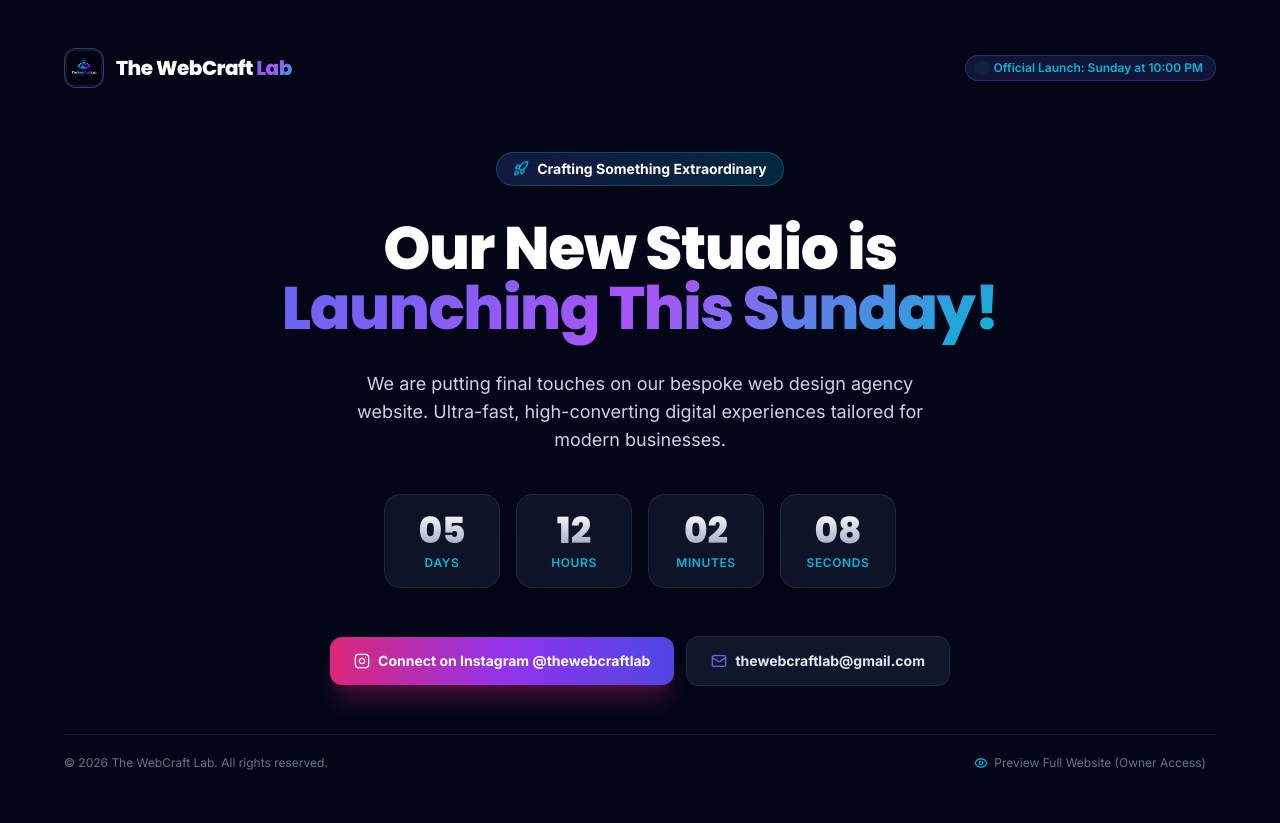
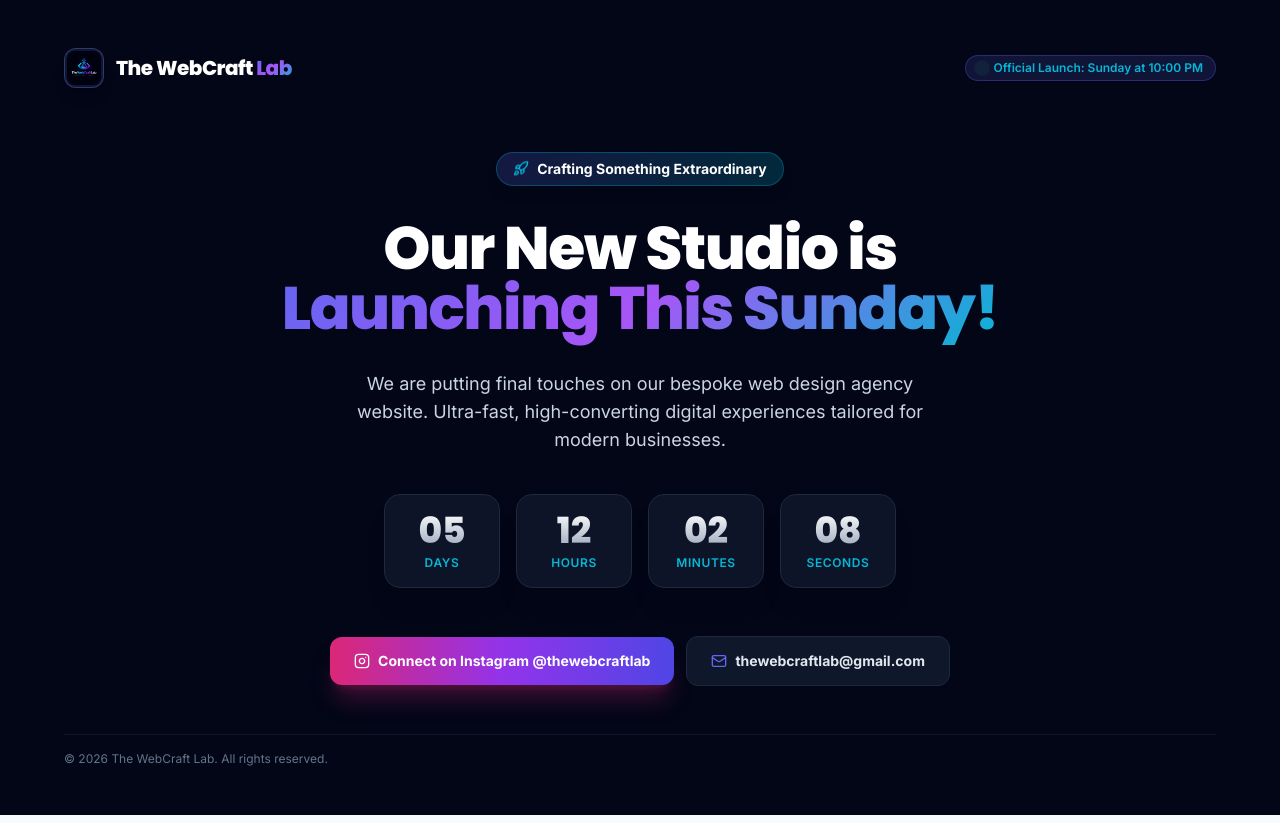
Before and after one commit to AvsarSuvagiyaCelvion/thewebcraftlab, a React (Vite) app: page / in a window 1280 px wide. Built offline with nearby package versions, Linux system fonts and the light colour scheme.

Commit message:
remive owner acess btn from comming soon page

```diff
--- a/src/components/ui/ComingSoonPage.jsx
+++ b/src/components/ui/ComingSoonPage.jsx
@@ -174,15 +174,7 @@ export const ComingSoonPage = ({ onUnlockPreview, onLaunchComplete }) => {
       <footer className="max-w-6xl mx-auto w-full flex flex-col sm:flex-row items-center justify-between gap-3 text-xs text-slate-500 py-4 border-t border-slate-900">
         <p>© {new Date().getFullYear()} The WebCraft Lab. All rights reserved.</p>
 
-        {/* Secret Button to Preview Full Site for You */}
-        <button
-          onClick={onUnlockPreview}
-          className="inline-flex items-center gap-1.5 text-slate-500 hover:text-slate-300 text-xs px-2.5 py-1 rounded-lg hover:bg-slate-900 transition-colors cursor-pointer"
-          title="Owner Preview Mode"
-        >
-          <Eye className="w-3.5 h-3.5 text-brand-cyan" />
-          <span>Preview Full Website (Owner Access)</span>
-        </button>
+
       </footer>
 
     </div>
```
